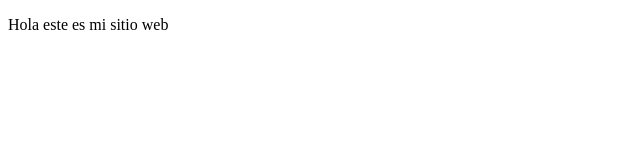
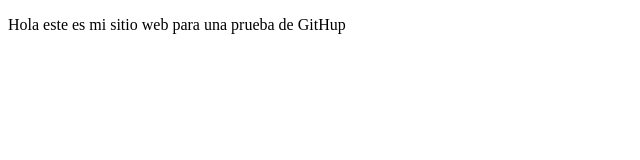
Before and after one commit to Jlalvarez6/proyectoDemoCursopreworkjalvarez, a plain HTML site: page index.html in a window 1280 px wide. Shown: the whole page, without its empty margins (0-640 px from the left). Drawn offline with Linux system fonts and the light colour scheme.

Commit message:
cambios agregamos palabra GitHup

```diff
--- a/index.html
+++ b/index.html
@@ -8,7 +8,7 @@
 </head>
 <body>
     <p>
-        Hola este es mi sitio web
+        Hola este es mi sitio web para una prueba de GitHup
     </p>
 </body>
 </html>
```
